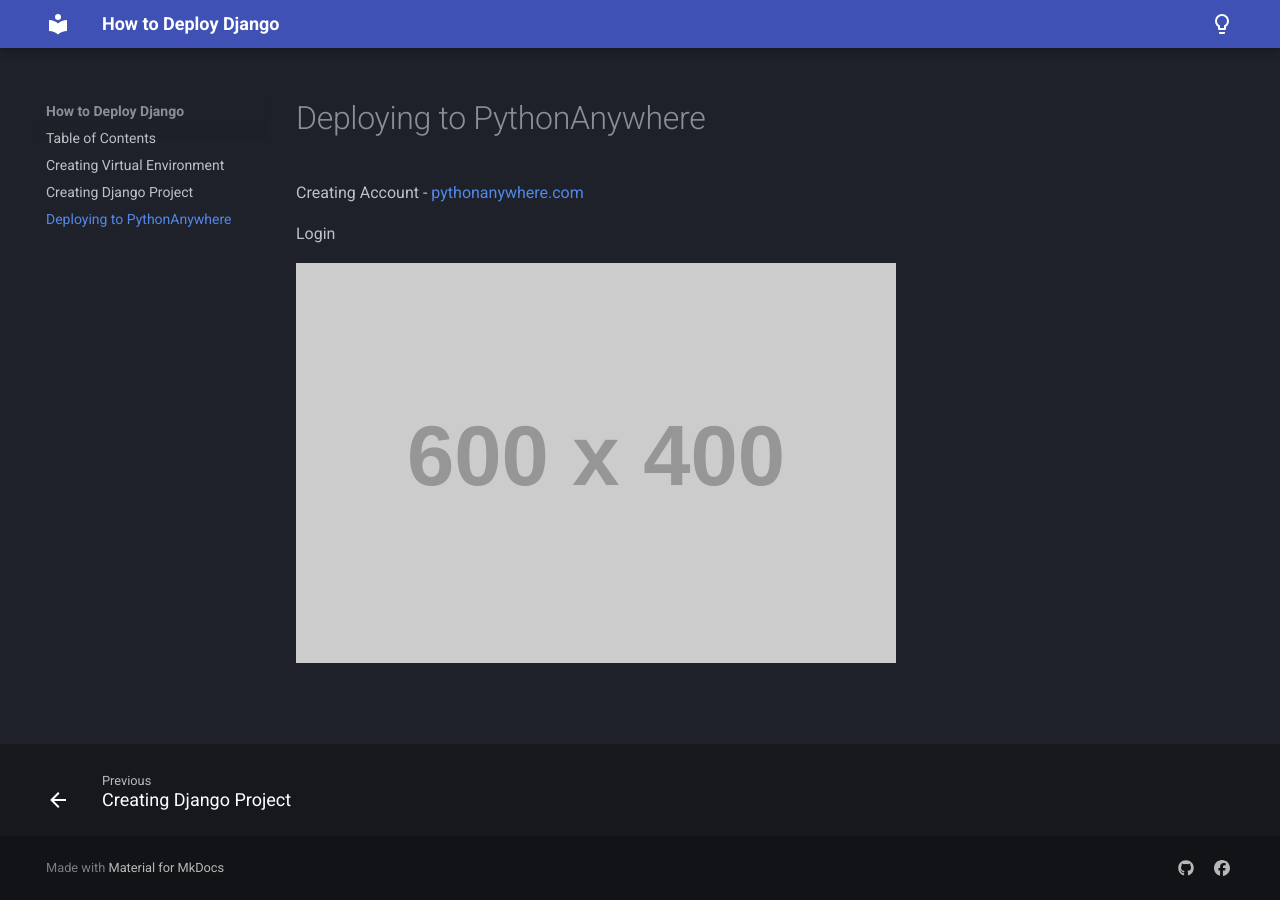
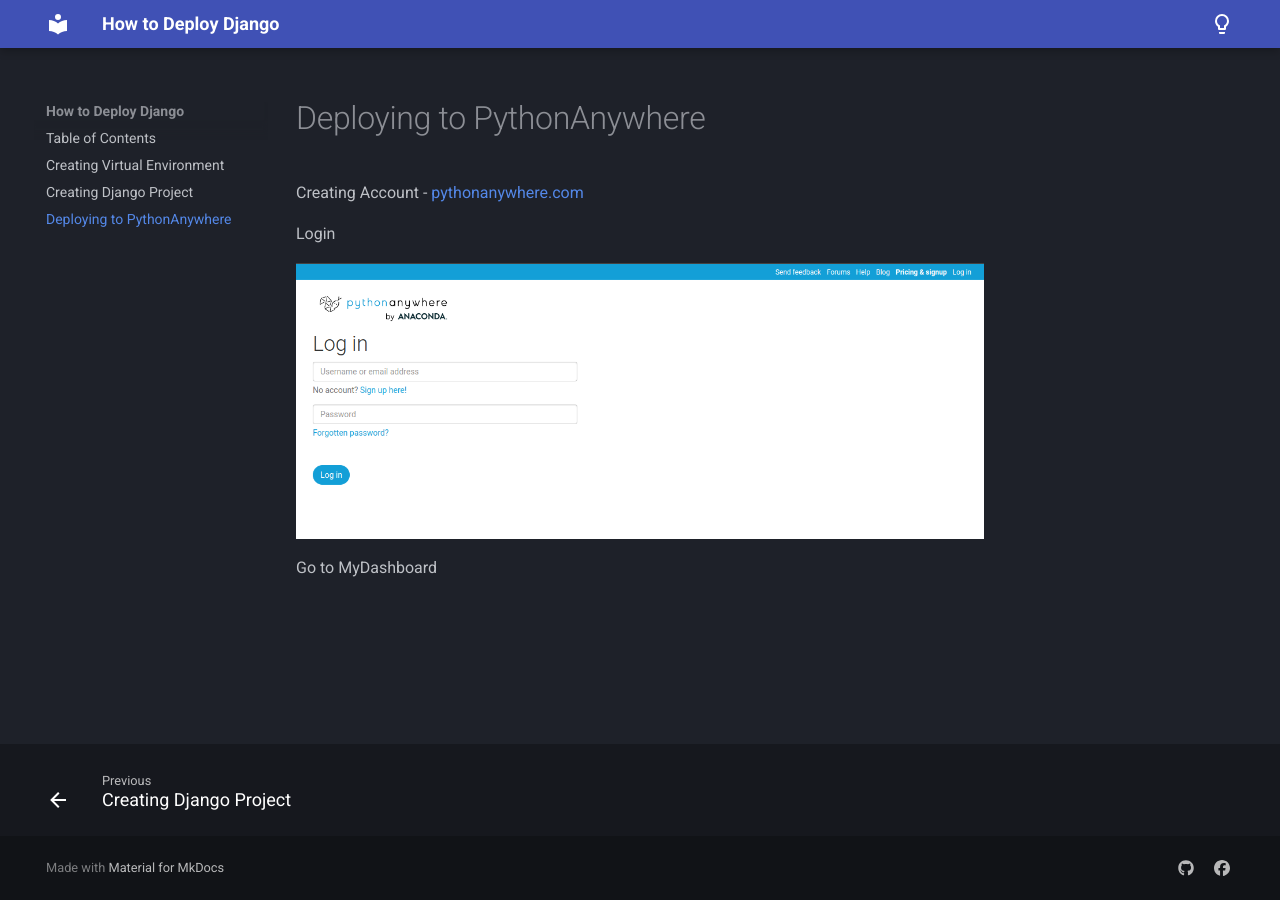
Before and after one commit to HanZawNyein/deploy-django-to-python-anywhere, an MkDocs documentation site: the page built from docs/deploy pythonanywhere.md, in a window 1280 px wide. Built offline with MkDocs 1.6.1 and Material for MkDocs 9.7.7, drawn with Linux system fonts in a browser that asks for light colours.

Commit message:
add dashboard.png

```diff
--- a/docs/deploy pythonanywhere.md
+++ b/docs/deploy pythonanywhere.md
@@ -4,4 +4,6 @@
 
 Login
 
-![Image title](https://dummyimage.com/600x400/eee/aaa){ align=left }
+![Login to Pythonanywhere](https://github.com/HanZawNyein/deploy-django-to-python-anywhere/blob/main/images/login.png?raw=true){ align=left }
+
+Go to MyDashboard
```
Also changed, not shown: images/dashboard.png (added).
